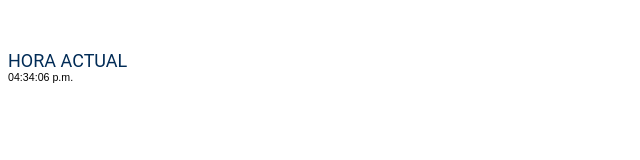
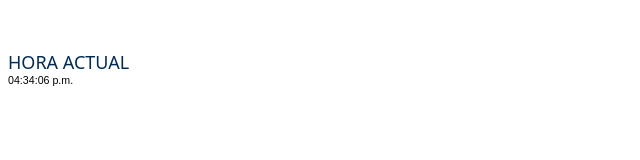
Before and after one commit to iscdiegojuan04-rgb/reloj, a plain HTML site: page index.html in a window 1280 px wide. Shown: the full height of the page, 0-640 px from the left. Drawn offline with Linux system fonts and the light colour scheme.

Commit message:
Update index.html

```diff
--- a/index.html
+++ b/index.html
@@ -20,7 +20,7 @@
     </style>
 </head>
 <body>
-<FONT FACE="Roboto" SIZE=4 COLOR="002B56">
+<FONT FACE="sans" SIZE=4 COLOR="002B56">
  HORA ACTUAL</FONT>
     <div id="time">Cargando...</div>
 
```
